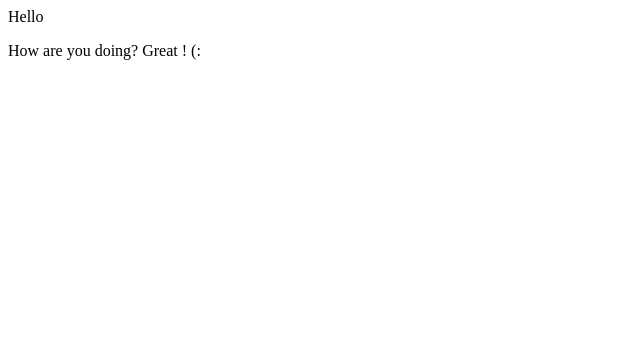
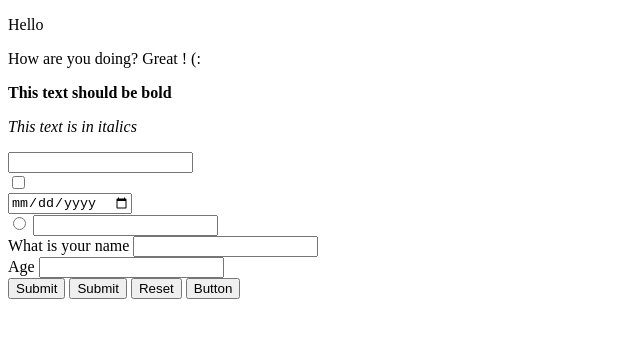
Before and after one commit to bideeen/Web-Development---Udacity, a plain HTML site: page Module 2/Intro to Html & Css/index.html in a window 1280 px wide. Shown: the whole page, without its empty margins (0-640 px from the left). Drawn offline with Linux system fonts and the light colour scheme.

Commit message:
second commit

```diff
--- a/Module 2/Intro to Html & Css/index.html
+++ b/Module 2/Intro to Html & Css/index.html
@@ -1,11 +1,46 @@
-<!-- This is a comment -->
+<!DOCTYPE html>
 <html>
     <head>
         <title>Html-Syntax</title>
     </head>
     <body>
+        <!-- Difference between p tag and span tag -->
         <p>Hello</p>
         <span>How are you doing?</span>
         <span>Great ! (:</span>
+        <!-- Bold tag and emphazise tag -->
+        <p><strong>This text should be bold</strong></p>
+        <p><em>This text is in italics</em></p>
+        <!-- Links -->
+        <!-- Forms -->
+        <form action="" method="">
+            <!-- Text -->
+            <input type="text"><br>
+            <!-- checkbox -->
+            <input type="checkbox"><br>
+            <!-- date -->
+            <input type="date"><br>
+            <!-- radio -->
+            <input type="radio">
+            <!-- textarea -->
+            <input type="textarea"><br>
+            <!-- label -->
+            <label for="name">
+                What is your name
+            </label>
+            <input type="text" id="name"><br>
+            <label for="age">Age</label>
+            <input type="number" id="age"><br>
+            <!-- Button -->
+            <button> Submit</button>
+            <button type="submit"> Submit</button>
+            <button type="reset"> Reset</button>
+            <button type="button"> Button</button>
+
+
+        </form>
+
+
+
     </body>
 </html>
```
